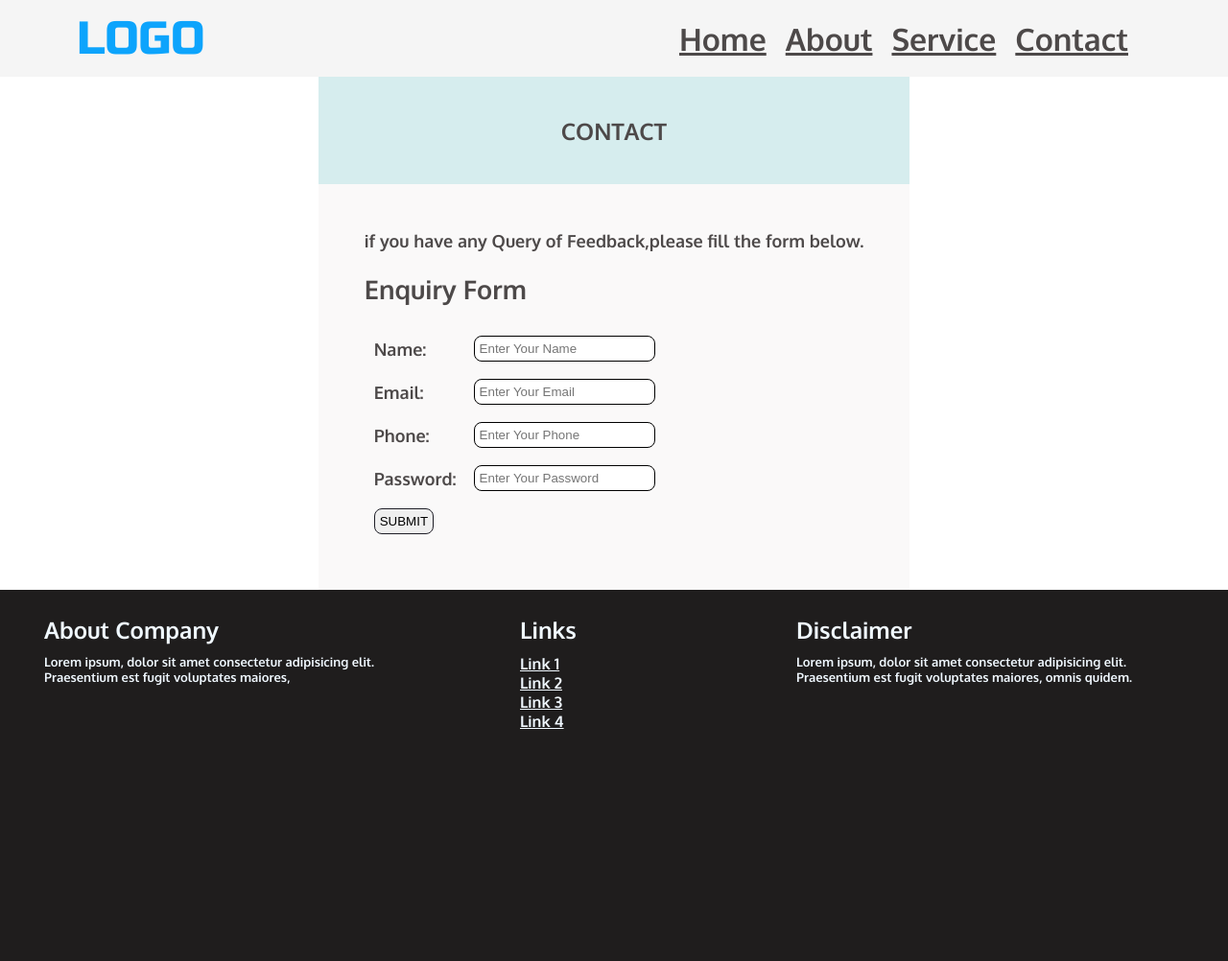
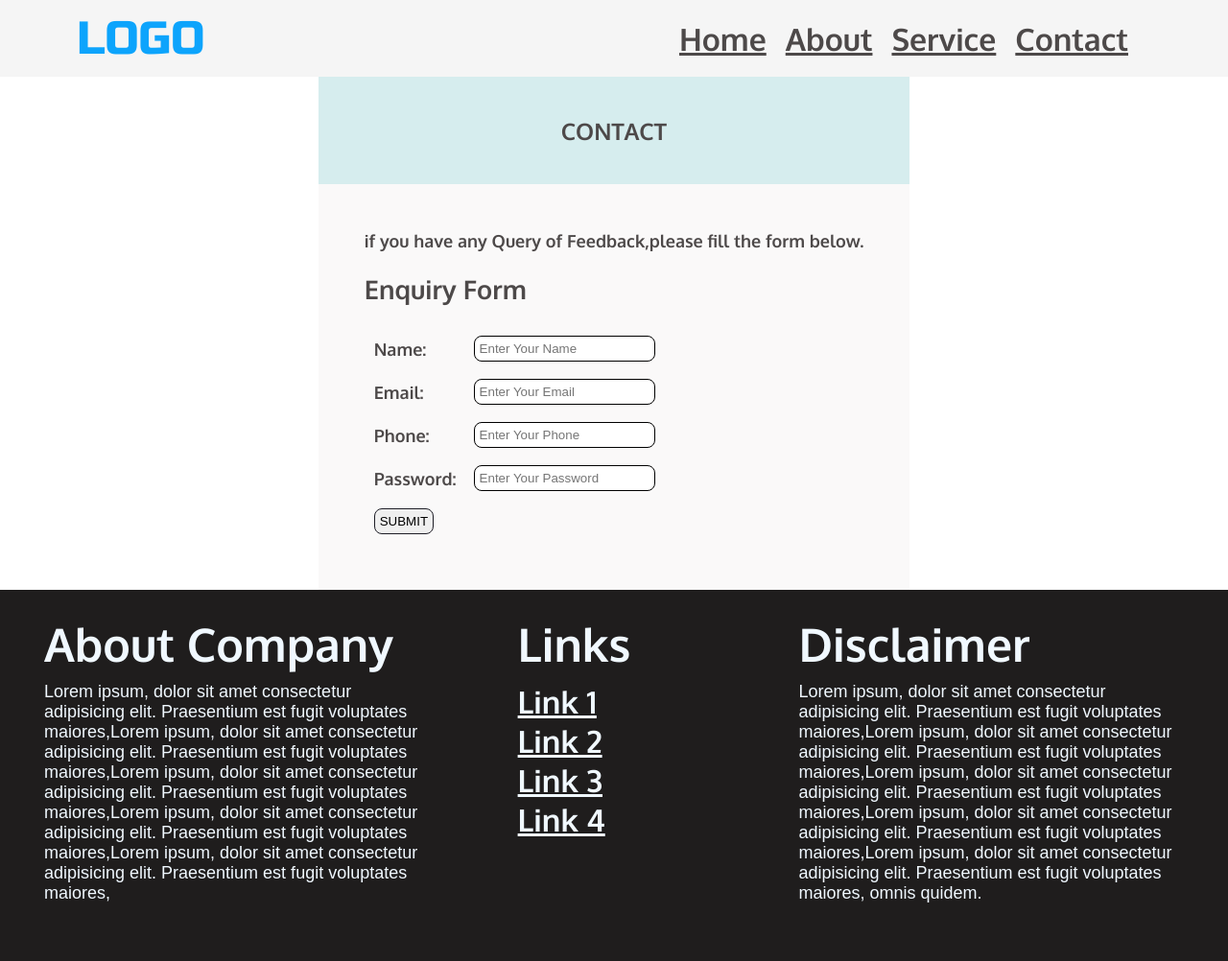
Before and after one commit to kumarbrajesh4001/contact-form-page, a plain HTML site: page index.html in a window 1280 px wide. Shown: the whole page at 96% size. Drawn offline with Linux system fonts and the light colour scheme.

Commit message:
basic update

```diff
--- a/index.html
+++ b/index.html
@@ -88,7 +88,7 @@
         <div class="footer_about">
             <h2>About Company</h2>
 
-            <p>Lorem ipsum, dolor sit amet consectetur adipisicing elit. Praesentium est fugit voluptates maiores,
+            <p>Lorem ipsum, dolor sit amet consectetur adipisicing elit. Praesentium est fugit voluptates maiores,Lorem ipsum, dolor sit amet consectetur adipisicing elit. Praesentium est fugit voluptates maiores,Lorem ipsum, dolor sit amet consectetur adipisicing elit. Praesentium est fugit voluptates maiores,Lorem ipsum, dolor sit amet consectetur adipisicing elit. Praesentium est fugit voluptates maiores,Lorem ipsum, dolor sit amet consectetur adipisicing elit. Praesentium est fugit voluptates maiores,
             </p>
         </div>
         <div class="footer_link">
@@ -102,7 +102,7 @@
         <div class="footer_disclaimer">
             <h2>Disclaimer</h2>
 
-            <p>Lorem ipsum, dolor sit amet consectetur adipisicing elit. Praesentium est fugit voluptates maiores,
+            <p>Lorem ipsum, dolor sit amet consectetur adipisicing elit. Praesentium est fugit voluptates maiores,Lorem ipsum, dolor sit amet consectetur adipisicing elit. Praesentium est fugit voluptates maiores,Lorem ipsum, dolor sit amet consectetur adipisicing elit. Praesentium est fugit voluptates maiores,Lorem ipsum, dolor sit amet consectetur adipisicing elit. Praesentium est fugit voluptates maiores,Lorem ipsum, dolor sit amet consectetur adipisicing elit. Praesentium est fugit voluptates maiores,
                 omnis
                 quidem.</p>
 
--- a/style.css
+++ b/style.css
@@ -117,14 +117,16 @@ footer {
 }
 
 footer div {
+
     margin: 1rem;
     padding: 10px 30px;
-    width: 20%;
+    width: 100%;
     color: aliceblue;
 }
 
 footer div p {
-    font-size: small;
+    font-family: sans-serif;
+    font-size: large;
 }
 
 footer div h2 {
@@ -136,21 +138,24 @@ footer div a {
 }
 
 .footer_about {
+
+    /* border: 2px solid lightcoral; */
+    font-size: 2rem;
     flex: 1;
 }
 
-.footer_link {
+.footer_link {flex: 0.5;font-size: 2rem;
     display: flex;
     flex-direction: column;
 }
 
-.footer_disclaimer {
+.footer_disclaimer {font-size: 2rem;
     flex: 1;
 }
 
 /* footer part End */
 
-@media (max-width:700px) {
+ @media (max-width:700px) {
     header nav {
         display: flex;
         align-items: center;
```
